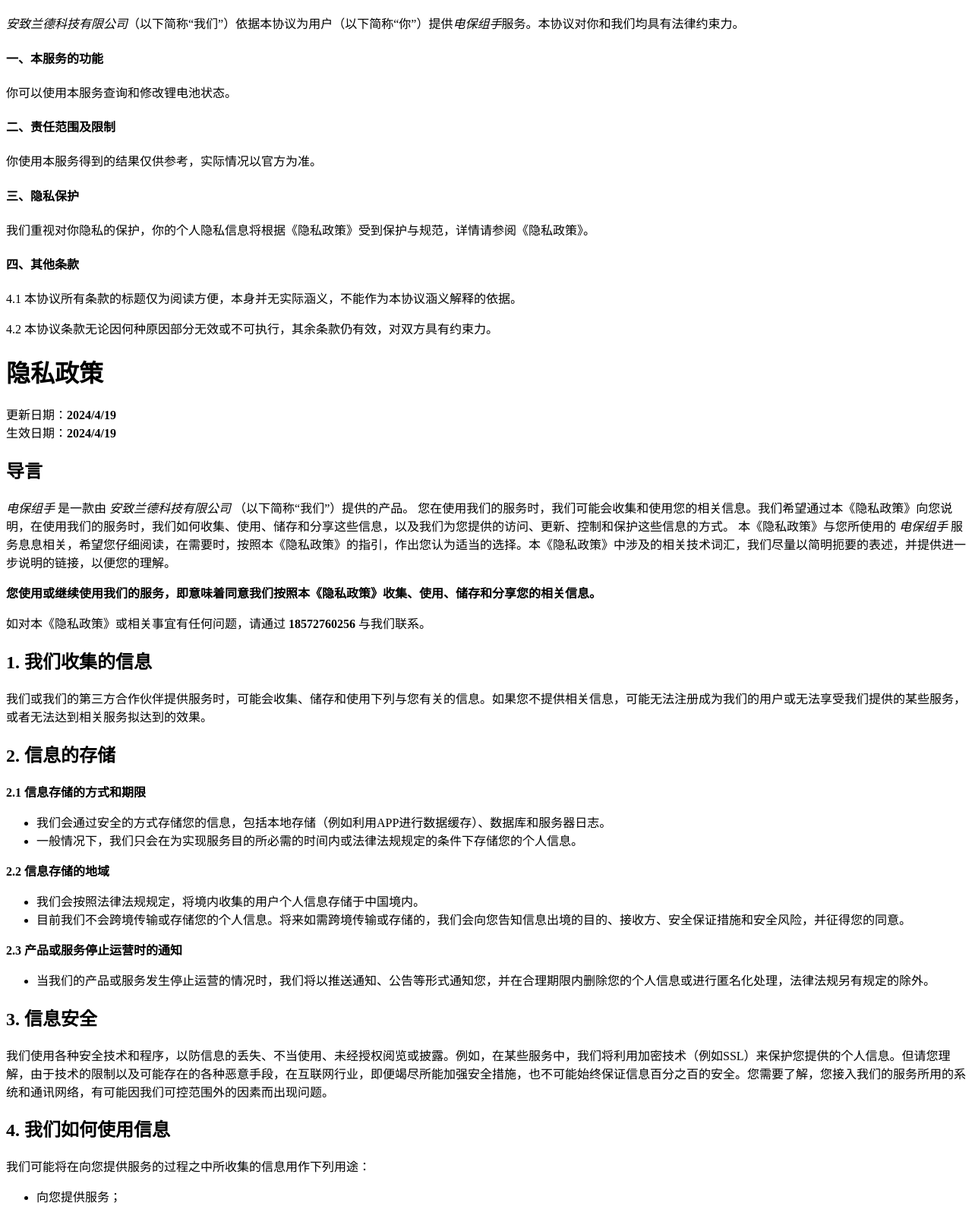
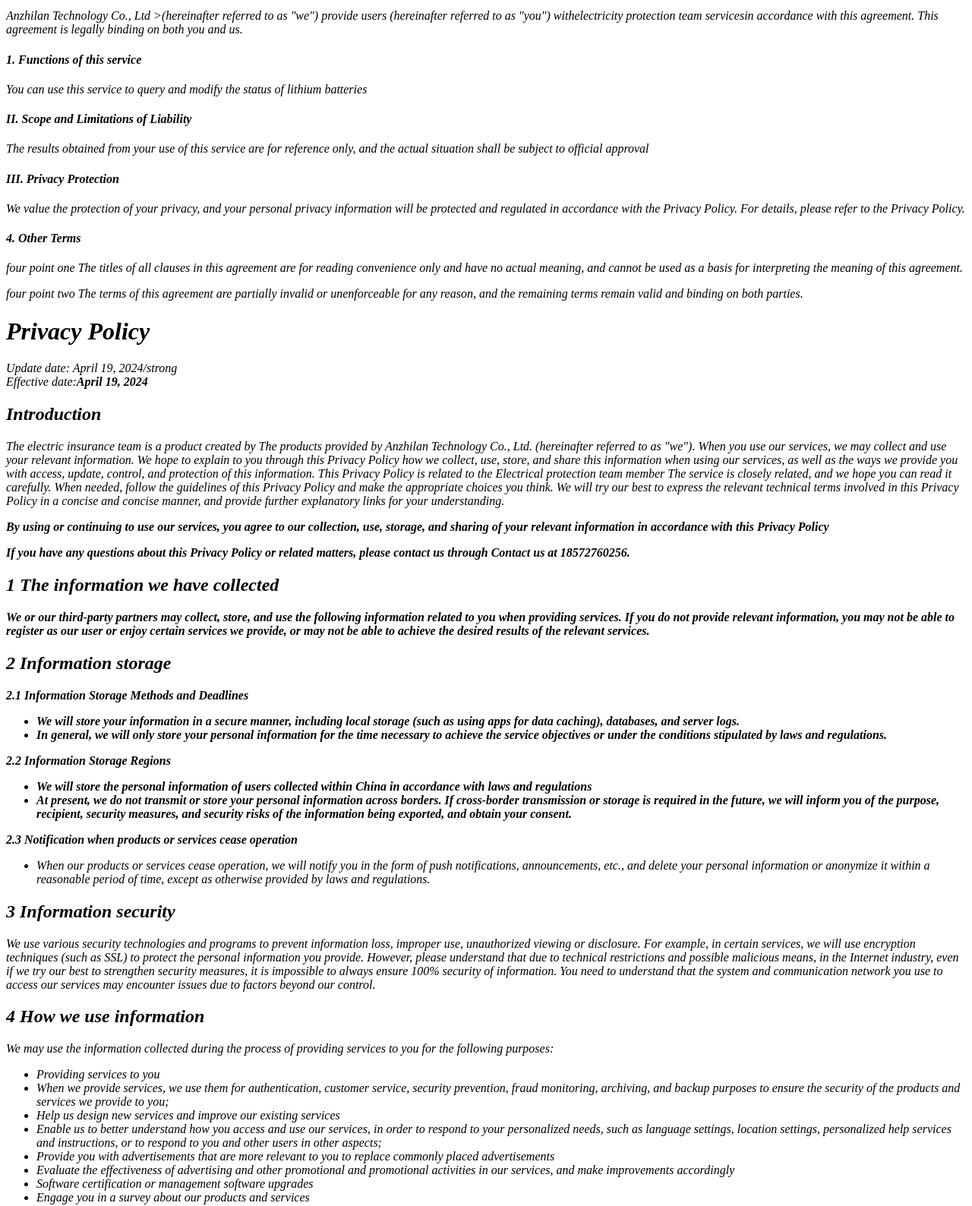
Before and after one commit to AkiSeele/bms.github.io, a plain HTML site: page index.html in a window 1280 px wide. Shown: the part 292-1880 px from the top of the page at 76% size. Drawn offline with Linux system fonts and the light colour scheme.

Commit message:
Update index.html
英文版

```diff
--- a/index.html
+++ b/index.html
@@ -1,156 +1,311 @@
-<h1>用户服务协议和隐私政策</h1>
+<h1>User Service Agreement and Privacy Policy</h1>
+
+
 
 <p class="text_indent">
-  《用户服务协议和隐私政策》（以下简称“协议”）及其条款，系您下载、安装及使用<b>“电保组手”</b>（简称：电保组手）软件（以下简称“本软件”）所订立的、描述您与本软件之间权利义务的协议。
+
+The User Service Agreement and Privacy Policy (hereinafter referred to as the "Agreement") and its terms are an agreement entered into by you to download, install, and use the<b>"Electronic Security Team Member"</b>(hereinafter referred to as the "Electronic Security Team Member") software (hereinafter referred to as the "Software"), which describes the rights and obligations between you and the Software.
+
 </p>
 
+
+
 <p class="text_indent">
-  在注册前务必认真阅读本协议的内容、充分理解各条款内容，如有异议，您可选择不进入本软件。一旦您确认本用户注册协议后，本协议即在您和本软件之间产生法律效力，意味着您完全同意并接受协议的全部条款。请您审慎阅读并选择接受或不接受协议（未成年人应在法定监护人陪同下阅读）。
-</p>
-<p><br /></p>
-<h1>用户协议</h1>
-<p>
-  <i>安致兰德科技有限公司</i
-  >（以下简称“我们”）依据本协议为用户（以下简称“你”）提供<i>电保组手</i>服务。本协议对你和我们均具有法律约束力。
-</p>
-<h4>一、本服务的功能</h4>
-<p>你可以使用本服务查询和修改锂电池状态。</p>
-<h4>二、责任范围及限制</h4>
-<p>你使用本服务得到的结果仅供参考，实际情况以官方为准。</p>
-<h4>三、隐私保护</h4>
-<p>
-  我们重视对你隐私的保护，你的个人隐私信息将根据《隐私政策》受到保护与规范，详情请参阅《隐私政策》。
-</p>
-<h4>四、其他条款</h4>
-<p>
-  4.1
-  本协议所有条款的标题仅为阅读方便，本身并无实际涵义，不能作为本协议涵义解释的依据。
-</p>
-<p>
-  4.2
-  本协议条款无论因何种原因部分无效或不可执行，其余条款仍有效，对双方具有约束力。
+
+Before registration, it is essential to carefully read the contents of this agreement and fully understand the terms and conditions. If you have any objections, you may choose not to enter this software. Once you confirm this user registration agreement, it becomes legally binding between you and the software, meaning that you fully agree and accept all terms of the agreement. Please carefully read and choose whether to accept or not to accept the agreement (minors should read with their legal guardians).
+
 </p>
 
-<h1>隐私政策</h1>
-<div>更新日期：<strong>2024/4/19</strong></div>
-<div>生效日期：<strong>2024/4/19</strong></div>
-<h2>导言</h2>
+<p><br/></p>
+
+<h1>User Agreement</h1>
+
 <p>
-  <i>电保组手</i> 是一款由
-  <i>安致兰德科技有限公司</i> （以下简称“我们”）提供的产品。
-  您在使用我们的服务时，我们可能会收集和使用您的相关信息。我们希望通过本《隐私政策》向您说明，在使用我们的服务时，我们如何收集、使用、储存和分享这些信息，以及我们为您提供的访问、更新、控制和保护这些信息的方式。
-  本《隐私政策》与您所使用的
-  <i>电保组手</i>
-  服务息息相关，希望您仔细阅读，在需要时，按照本《隐私政策》的指引，作出您认为适当的选择。本《隐私政策》中涉及的相关技术词汇，我们尽量以简明扼要的表述，并提供进一步说明的链接，以便您的理解。
-</p>
-<p>
-  <strong
-    >您使用或继续使用我们的服务，即意味着同意我们按照本《隐私政策》收集、使用、储存和分享您的相关信息。</strong
-  >
-</p>
-<p>
-  如对本《隐私政策》或相关事宜有任何问题，请通过
-  <strong>18572760256</strong> 与我们联系。
+
+<i> Anzhilan Technology Co., Ltd
+
+>(hereinafter referred to as "we") provide users (hereinafter referred to as "you") with<i>electricity protection team services</i>in accordance with this agreement. This agreement is legally binding on both you and us.
+
 </p>
 
-<h2>1. 我们收集的信息</h2>
+<h4>1. Functions of this service</h4>
+
+<p>You can use this service to query and modify the status of lithium batteries</ P>
+
+<h4>II. Scope and Limitations of Liability</h4>
+
+<p>The results obtained from your use of this service are for reference only, and the actual situation shall be subject to official approval</ P>
+
+<h4>III. Privacy Protection</h4>
+
 <p>
-  我们或我们的第三方合作伙伴提供服务时，可能会收集、储存和使用下列与您有关的信息。如果您不提供相关信息，可能无法注册成为我们的用户或无法享受我们提供的某些服务，或者无法达到相关服务拟达到的效果。
+
+We value the protection of your privacy, and your personal privacy information will be protected and regulated in accordance with the Privacy Policy. For details, please refer to the Privacy Policy.
+
 </p>
 
-<h2>2. 信息的存储</h2>
-<strong>2.1 信息存储的方式和期限</strong>
+<h4>4. Other Terms</h4>
+
+<p>
+
+four point one
+
+The titles of all clauses in this agreement are for reading convenience only and have no actual meaning, and cannot be used as a basis for interpreting the meaning of this agreement.
+
+</p>
+
+<p>
+
+four point two
+
+The terms of this agreement are partially invalid or unenforceable for any reason, and the remaining terms remain valid and binding on both parties.
+
+</p>
+
+
+
+<h1>Privacy Policy</h1>
+
+Update date: April 19, 2024/strong
+
+<div>Effective date:<strong>April 19, 2024</strong></div>
+
+<h2>Introduction</h2>
+
+<p>
+
+<i> The electric insurance team is a product created by
+
+<i> The products provided by Anzhilan Technology Co., Ltd. (hereinafter referred to as "we").
+
+When you use our services, we may collect and use your relevant information. We hope to explain to you through this Privacy Policy how we collect, use, store, and share this information when using our services, as well as the ways we provide you with access, update, control, and protection of this information.
+
+This Privacy Policy is related to the
+
+<i> Electrical protection team member</i>
+
+The service is closely related, and we hope you can read it carefully. When needed, follow the guidelines of this Privacy Policy and make the appropriate choices you think. We will try our best to express the relevant technical terms involved in this Privacy Policy in a concise and concise manner, and provide further explanatory links for your understanding.
+
+</p>
+
+<p>
+
+<strong
+
+>By using or continuing to use our services, you agree to our collection, use, storage, and sharing of your relevant information in accordance with this Privacy Policy</ Strong
+
+>
+
+</p>
+
+<p>
+
+If you have any questions about this Privacy Policy or related matters, please contact us through
+
+Contact us at 18572760256.
+
+</p>
+
+
+
+<h2>1 The information we have collected</h2>
+
+<p>
+
+We or our third-party partners may collect, store, and use the following information related to you when providing services. If you do not provide relevant information, you may not be able to register as our user or enjoy certain services we provide, or may not be able to achieve the desired results of the relevant services.
+
+</p>
+
+
+
+<h2>2 Information storage</h2>
+
+2.1 Information Storage Methods and Deadlines
+
 <ul>
+
 <li>
-    我们会通过安全的方式存储您的信息，包括本地存储（例如利用APP进行数据缓存）、数据库和服务器日志。
+
+We will store your information in a secure manner, including local storage (such as using apps for data caching), databases, and server logs.
+
 </li>
+
 <li>
-    一般情况下，我们只会在为实现服务目的所必需的时间内或法律法规规定的条件下存储您的个人信息。
+
+In general, we will only store your personal information for the time necessary to achieve the service objectives or under the conditions stipulated by laws and regulations.
+
 </li>
+
 </ul>
 
-<strong>2.2 信息存储的地域</strong>
+
+
+2.2 Information Storage Regions
+
 <ul>
-  <li>我们会按照法律法规规定，将境内收集的用户个人信息存储于中国境内。</li>
+
+<li>We will store the personal information of users collected within China in accordance with laws and regulations</ Li>
+
 <li>
-    目前我们不会跨境传输或存储您的个人信息。将来如需跨境传输或存储的，我们会向您告知信息出境的目的、接收方、安全保证措施和安全风险，并征得您的同意。
+
+At present, we do not transmit or store your personal information across borders. If cross-border transmission or storage is required in the future, we will inform you of the purpose, recipient, security measures, and security risks of the information being exported, and obtain your consent.
+
 </li>
+
 </ul>
 
-<strong>2.3 产品或服务停止运营时的通知</strong>
+
+
+2.3 Notification when products or services cease operation</strong>
+
 <ul>
+
 <li>
-    当我们的产品或服务发生停止运营的情况时，我们将以推送通知、公告等形式通知您，并在合理期限内删除您的个人信息或进行匿名化处理，法律法规另有规定的除外。
+
+When our products or services cease operation, we will notify you in the form of push notifications, announcements, etc., and delete your personal information or anonymize it within a reasonable period of time, except as otherwise provided by laws and regulations.
+
 </li>
+
 </ul>
 
-<h2>3. 信息安全</h2>
+
+
+<h2>3 Information security</h2>
+
 <p>
-  我们使用各种安全技术和程序，以防信息的丢失、不当使用、未经授权阅览或披露。例如，在某些服务中，我们将利用加密技术（例如SSL）来保护您提供的个人信息。但请您理解，由于技术的限制以及可能存在的各种恶意手段，在互联网行业，即便竭尽所能加强安全措施，也不可能始终保证信息百分之百的安全。您需要了解，您接入我们的服务所用的系统和通讯网络，有可能因我们可控范围外的因素而出现问题。
+
+We use various security technologies and programs to prevent information loss, improper use, unauthorized viewing or disclosure. For example, in certain services, we will use encryption techniques (such as SSL) to protect the personal information you provide. However, please understand that due to technical restrictions and possible malicious means, in the Internet industry, even if we try our best to strengthen security measures, it is impossible to always ensure 100% security of information. You need to understand that the system and communication network you use to access our services may encounter issues due to factors beyond our control.
+
 </p>
 
-<h2>4. 我们如何使用信息</h2>
-<p>我们可能将在向您提供服务的过程之中所收集的信息用作下列用途：</p>
+
+
+<h2>4 How we use information</h2>
+
+<p>We may use the information collected during the process of providing services to you for the following purposes:</p>
+
 <ul>
-  <li>向您提供服务；</li>
+
+<li>Providing services to you</ Li>
+
 <li>
-    在我们提供服务时，用于身份验证、客户服务、安全防范、诈骗监测、存档和备份用途，确保我们向您提供的产品和服务的安全性；
+
+When we provide services, we use them for authentication, customer service, security prevention, fraud monitoring, archiving, and backup purposes to ensure the security of the products and services we provide to you;
+
 </li>
-  <li>帮助我们设计新服务，改善我们现有服务；</li>
+
+<li>Help us design new services and improve our existing services</ Li>
+
 <li>
-    使我们更加了解您如何接入和使用我们的服务，从而针对性地回应您的个性化需求，例如语言设定、位置设定、个性化的帮助服务和指示，或对您和其他用户作出其他方面的回应；
+
+Enable us to better understand how you access and use our services, in order to respond to your personalized needs, such as language settings, location settings, personalized help services and instructions, or to respond to you and other users in other aspects;
+
 </li>
-  <li>向您提供与您更加相关的广告以替代普遍投放的广告；</li>
-  <li>评估我们服务中的广告和其他促销及推广活动的效果，并加以改善；</li>
-  <li>软件认证或管理软件升级；</li>
-  <li>让您参与有关我们产品和服务的调查。</li>
+
+<li>Provide you with advertisements that are more relevant to you to replace commonly placed advertisements</ Li>
+
+<li>Evaluate the effectiveness of advertising and other promotional and promotional activities in our services, and make improvements accordingly</ Li>
+
+<li>Software certification or management software upgrades</ Li>
+
+<li>Engage you in a survey about our products and services</ Li>
+
 </ul>
 
-<h2>5. 信息共享</h2>
+
+
+<h2>5 Information sharing</h2>
+
 <p>
-  目前，我们不会主动共享或转让您的个人信息至第三方，如存在其他共享或转让您的个人信息或您需要我们将您的个人信息共享或转让至第三方情形时，我们会直接或确认第三方征得您对上述行为的明示同意。
+
+At present, we will not actively share or transfer your personal information to third parties. If there is any other sharing or transfer of your personal information or if you need us to share or transfer your personal information to a third party, we will directly or confirm that the third party obtains your explicit consent to the above actions.
+
 </p>
+
 <p>
-  为了投放广告，评估、优化广告投放效果等目的，我们需要向广告主及其代理商等第三方合作伙伴共享您的部分数据，要求其严格遵守我们关于数据隐私保护的措施与要求，包括但不限于根据数据保护协议、承诺书及相关数据处理政策进行处理，避免识别出个人身份，保障隐私安全。
+
+For the purpose of advertising placement, evaluation, and optimization of advertising effectiveness, we need to share some of your data with third-party partners such as advertisers and their agents, and require them to strictly comply with our measures and requirements for data privacy protection, including but not limited to processing according to data protection agreements, commitment letters, and relevant data processing policies to avoid identifying personal identity and ensure privacy security.
+
 </p>
+
 <p>
-  我们不会向合作伙伴分享可用于识别您个人身份的信息（例如您的姓名或电子邮件地址），除非您明确授权。
+
+We will not share with our partners information that can be used to identify you personally (such as your name or email address) unless you explicitly authorize it.
+
 </p>
+
 <p>
-  我们不会对外公开披露所收集的个人信息，如必须公开披露时，我们会向您告知此次公开披露的目的、披露信息的类型及可能涉及的敏感信息，并征得您的明示同意。
+
+We will not publicly disclose the personal information we collect. If disclosure is necessary, we will inform you of the purpose of this public disclosure, the type of information disclosed, and the sensitive information that may be involved, and obtain your explicit consent.
+
 </p>
+
 <p>
-  随着我们业务的持续发展，我们有可能进行合并、收购、资产转让等交易，我们将告知您相关情形，按照法律法规及不低于本《隐私政策》所要求的标准继续保护或要求新的控制者继续保护您的个人信息。
+
+With the continuous development of our business, we may engage in mergers, acquisitions, asset transfers, and other transactions. We will inform you of the relevant situation and continue to protect your personal information in accordance with laws and regulations and standards not lower than those required by this Privacy Policy, or require new controllers to continue to protect your personal information.
+
 </p>
+
 <p>
-  另外，根据相关法律法规及国家标准，以下情形中，我们可能会共享、转让、公开披露个人信息无需事先征得您的授权同意：
+
+In addition, according to relevant laws, regulations, and national standards, in the following situations, we may share, transfer, or publicly disclose personal information without obtaining your authorization and consent in advance:
+
 </p>
+
 <ul>
-  <li>与国家安全、国防安全直接相关的；</li>
-  <li>与公共安全、公共卫生、重大公共利益直接相关的；</li>
-  <li>犯罪侦查、起诉、审判和判决执行等直接相关的；</li>
+
+<li>Directly related to national security and national defense security</ Li>
+
+<li>Directly related to public safety, public health, and major public interests</ Li>
+
+<li>Directly related to criminal investigation, prosecution, trial, and enforcement of judgments</ Li>
+
 <li>
-    出于维护个人信息主体或其他个人的生命、财产等重大合法权益但又很难得到本人同意的；
+
+For the purpose of protecting the significant legitimate rights and interests of personal information subjects or other individuals, such as life and property, but it is difficult to obtain my consent;
+
 </li>
-  <li>个人信息主体自行向社会公众公开个人信息的；</li>
+
+<li>The individual information subject publicly discloses personal information to the public on their own</ Li>
+
 <li>
-    从合法公开披露的信息中收集个人信息的，如合法的新闻报道、政府信息公开等渠道。
+
+Collecting personal information from legally disclosed information, such as legitimate news reports, government information disclosure, and other channels.
+
 </li>
+
 </ul>
 
-<h2>6. 您的权利</h2>
+
+
+<h2>6 Your rights</h2>
+
 <p>
-  在您使用我们的服务期间，我们可能会视产品具体情况为您提供相应的操作设置，以便您可以查询、删除、更正或撤回您的相关个人信息，您可参考相应的具体指引进行操作。此外，我们还设置了投诉举报渠道，您的意见将会得到及时的处理。如果您无法通过上述途径和方式行使您的个人信息主体权利，您可以通过本《隐私政策》中提供的联系方式提出您的请求，我们会按照法律法规的规定予以反馈。
+
+During your use of our services, we may provide you with corresponding operation settings based on the specific situation of the product, so that you can query, delete, correct or withdraw your relevant personal information. You can refer to the corresponding specific instructions for operation. In addition, we have set up a complaint and reporting channel, and your opinions will be promptly handled. If you are unable to exercise your personal information subject rights through the above channels and methods, you can submit your request through the contact information provided in this Privacy Policy, and we will provide feedback in accordance with laws and regulations.
+
 </p>
 
-<h2>7. 变更</h2>
+
+
+<h2>7 Change</h2>
+
 <p>
-  我们可能适时修订本《隐私政策》的条款。当变更发生时，我们会在版本更新时向您提示新的《隐私政策》，并向您说明生效日期。请您仔细阅读变更后的《隐私政策》内容，<strong
-    >若您继续使用我们的服务，即表示您同意我们按照更新后的《隐私政策》处理您的个人信息。</strong
+
+We may revise the terms of this Privacy Policy in a timely manner. When changes occur, we will remind you of the new Privacy Policy and explain the effective date when the version is updated. Please carefully read the revised Privacy Policy
+
+>If you continue to use our services, you agree that we will process your personal information in accordance with the updated Privacy Policy</ Strong
+
 >
+
 </p>
 
-<h2>8. 未成年人保护</h2>
+
+
+<h2>8 Protection of minors</h2>
+
 <p>
-  我们鼓励父母或监护人指导未满十八岁的未成年人使用我们的服务。我们建议未成年人鼓励他们的父母或监护人阅读本《隐私政策》，并建议未成年人在提交的个人信息之前寻求父母或监护人的同意和指导。
+
+We encourage parents or guardians to guide minors under the age of eighteen to use our services. We suggest that minors encourage their parents or guardians to read this Privacy Policy and seek their consent and guidance before submitting personal information.
+
 </p>
```
Lines whose indentation alone changed are shown as unchanged.
